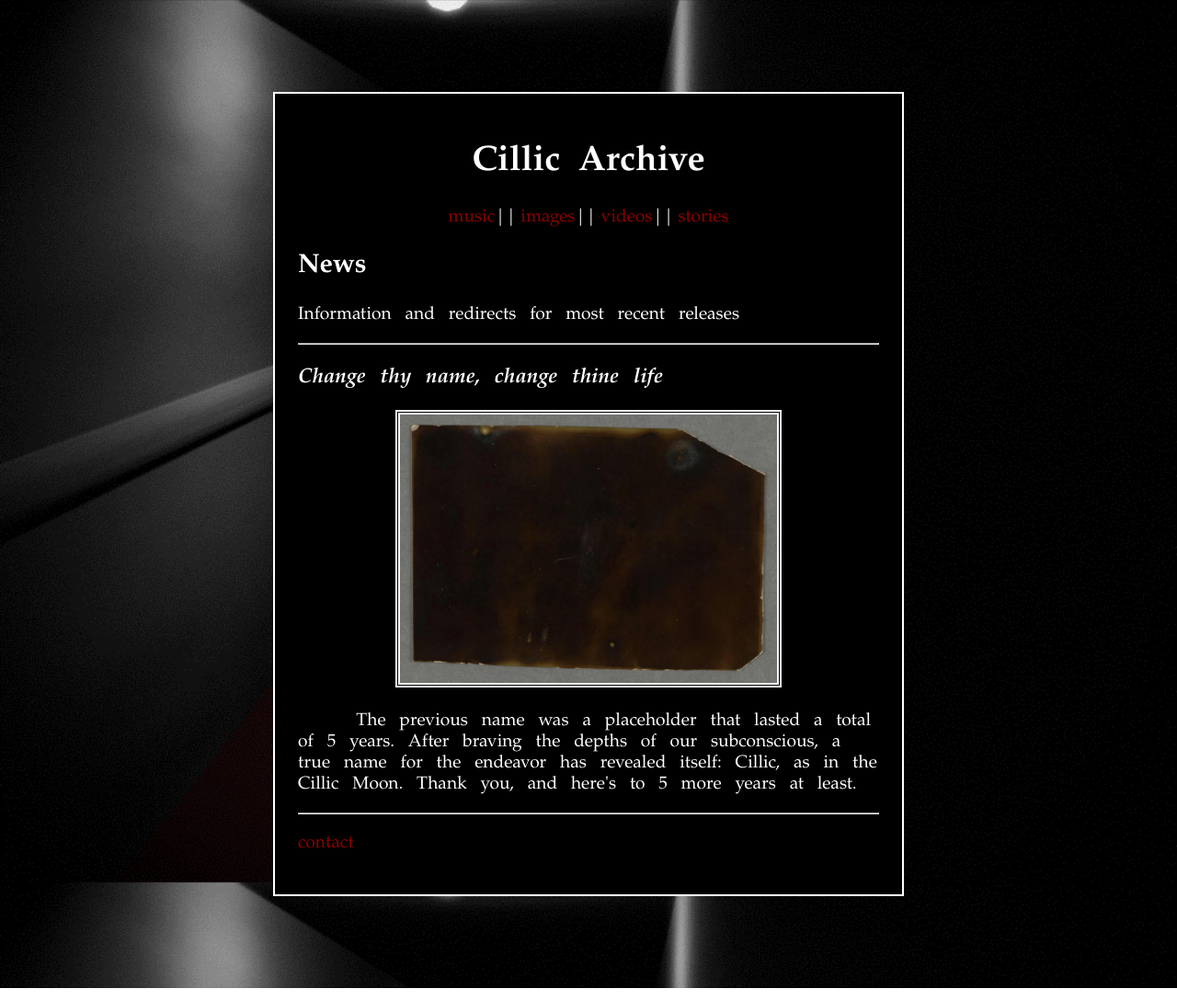
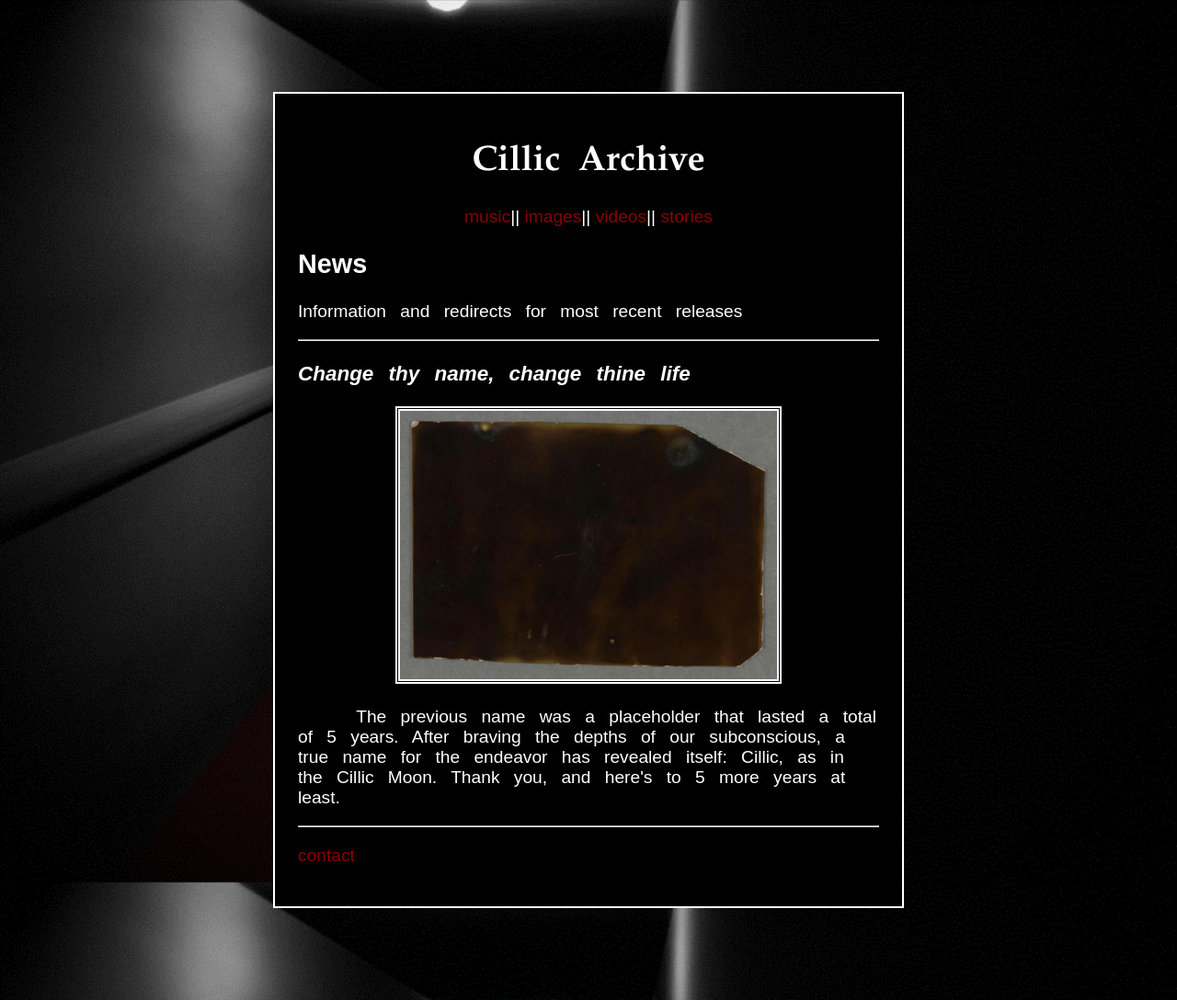
Before and after one commit to vidaliATWIT/cillic-webpage, a plain HTML site: page index.html in a window 1280 px wide. Shown: the whole page at 92% size. Drawn offline with Linux system fonts and the light colour scheme.

Commit message:
Testing JS stuff

```diff
--- /dev/null
+++ b/includes/navigation.html
@@ -0,0 +1,11 @@
+<h1 title="The governing body of this here slab of digital noise" class="baskerville-font">
+	<a class="exep" href=index.html>Cillic Archive</a>
+</h1>
+<div id="clicker">
+    <p>
+        <a href=music.html>music</a>||
+        <a href=images.html>images</a>||
+        <a href=videos.html>videos</a>||
+        <a href=stories.html>stories</a>
+    </p>
+</div>
--- a/index.html
+++ b/index.html
@@ -12,18 +12,15 @@
 
 <body>
 	<div id="content">
-		<h1 title="The governing body of this here slab of digital noise" class="baskerville-font">
-			<a class="exep" href=index.html>Cillic Archive</a>
-		</h1>
+		<div id="navigation-container"></div>
 
-		<div id="clicker">
-			<p>
-				<a href=music.html>music</a>||
-				<a href=images.html>images</a>||
-				<a href=videos.html>videos</a>||
-				<a href=stories.html>stories</a>
-			</p>
-		</div>
+		<script>
+			fetch('includes/navigation.html')
+				.then(response => response.text())
+				.then(data => {
+					document.getElementById('navigation-container').innerHTML = data;
+				});
+		</script>
 
 		<h2>News</h2>
 		<p>Information and redirects for most recent releases</p>
@@ -37,7 +34,7 @@
 		<hr>
 
 		<p id="mailer">
-			<a href="mailto:ianvidal28@gmail.com">contact</a>
+			<a href="mailto:muhEmail">contact</a>
 		</p>
 	</div>
 </body>
--- a/style/cillicomstyle.css
+++ b/style/cillicomstyle.css
@@ -1,17 +1,9 @@
-@font-face {
-    font-family: 'connection_iiiregular';
-    src: url('fonts/connectioniii-rj3w-webfont.eot');
-    src: url('fonts/connectioniii-rj3w-webfont.eot?#iefix') format('embedded-opentype'),
-         url('fonts/connectioniii-rj3w-webfont.woff2') format('woff2'),
-         url('fonts/connectioniii-rj3w-webfont.woff') format('woff'),
-         url('fonts/connectioniii-rj3w-webfont.ttf') format('truetype'),
-         url('fonts/connectioniii-rj3w-webfont.svg#connection_iiiregular') format('svg');
-    font-weight: normal;
-    font-style: normal;
-
+h1 {
+    font-family: Baskerville, 'Baskerville Old Face', 'Hoefler Text', Garamond, 'Times New Roman', serif !important;
 }
 
 body {
+    font-family: Arial, Helvetica, sans-serif;
     background-image: url("../images/hallway.png");
     background-attachment: fixed;
     background-size: cover;
@@ -22,9 +14,7 @@ h1 {
     text-align: center;
 }
 
-
 #content {
-    font-family: Baskerville, 'Baskerville Old Face', 'Hoefler Text', Garamond, 'Times New Roman', serif !important;
     color: white;
     font-size: 120%;
     margin-right: auto;
```
Also changed, not shown: includes/mailer.html (added, +4 -0 lines), ._index.html, includes/._mailer.html (added), includes/._navigation.html (added), 1 other file.
